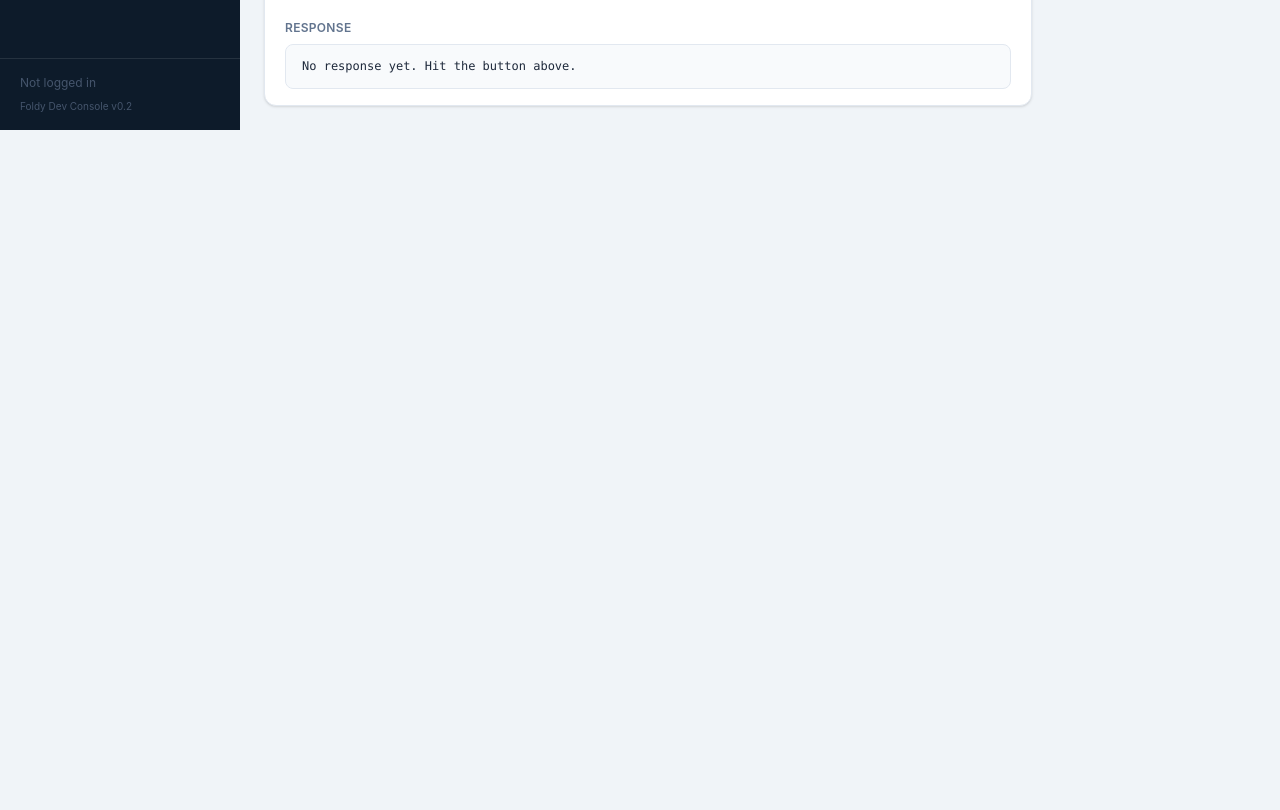
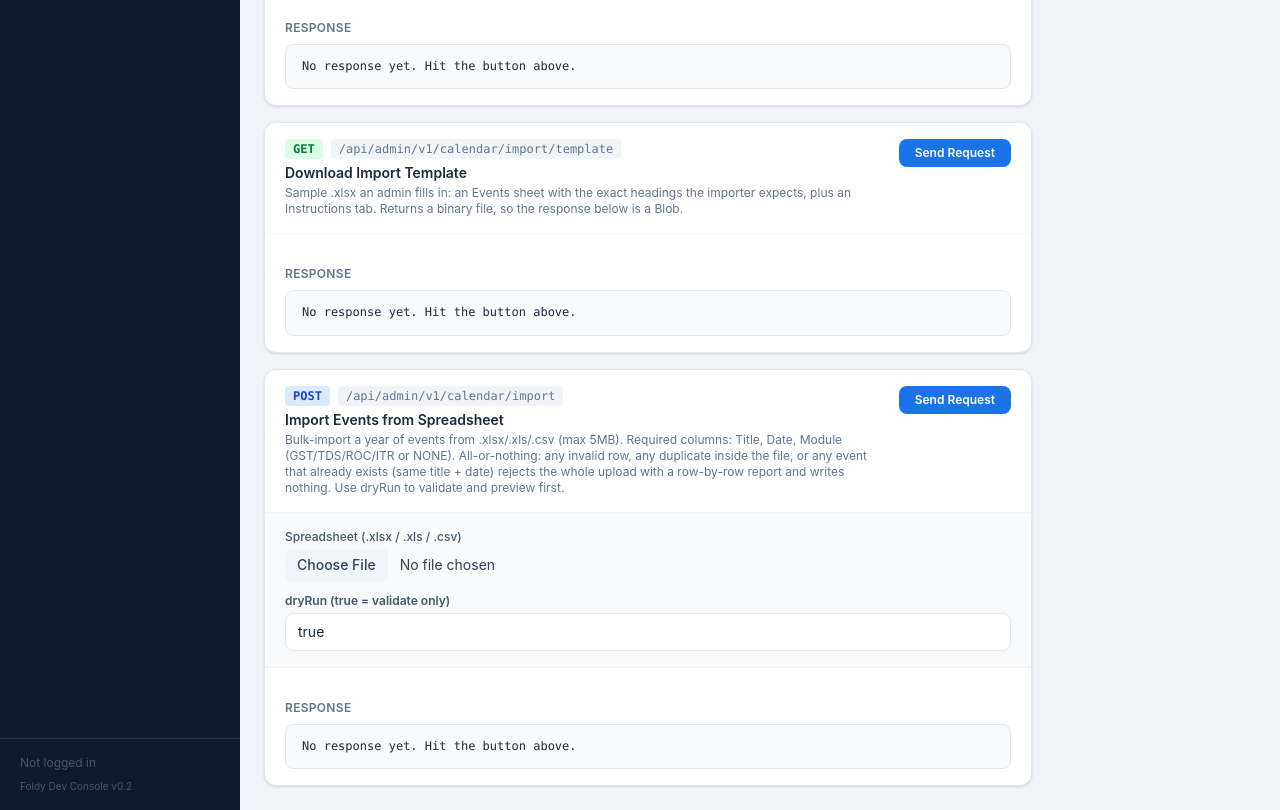
Before and after one commit to kaushikwebingo-tech/foldy_web, a React (Vite) app: page /admin in a window 1280 px wide. Shown: the part 10920-11730 px from the top of the page. Before the commit the page ends 11050 px from the top, so only its background shows below. Built offline with nearby package versions, Linux system fonts and the light colour scheme.

Commit message:
Add calendar import and download template functionality in AdminPage

```diff
--- a/src/api/adminApi.ts
+++ b/src/api/adminApi.ts
@@ -160,4 +160,24 @@ export const adminApi = {
   // Clone a whole month's compliance events from the previous year.
   importCalendarFromPreviousYear: (targetMonth: string) =>
     adminClient.post('/calendar/import-previous-year', { targetMonth }),
+
+  // Sample .xlsx an admin fills in for the spreadsheet import. Generated from
+  // the same column spec the importer validates against, so it cannot drift.
+  downloadCalendarImportTemplate: () =>
+    adminClient.get('/calendar/import/template', { responseType: 'blob' }),
+
+  /*
+   * Import a whole spreadsheet of events (multipart, field name "file";
+   * .xlsx/.xls/.csv, max 5MB). Required columns: Title, Date, Module.
+   *
+   * All-or-nothing: any invalid row, any duplicate inside the file, or any
+   * event that already exists (same title + date) rejects the entire upload
+   * with 400 and { reason, errors: [{ row, column, message }] } — nothing is
+   * written. Pass dryRun to validate and preview without importing.
+   */
+  importCalendarSheet: (file: File, dryRun = false) => {
+    const form = new FormData();
+    form.append('file', file);
+    return adminClient.post('/calendar/import', form, { params: { dryRun } });
+  },
 };
--- a/src/pages/AdminPage.tsx
+++ b/src/pages/AdminPage.tsx
@@ -62,6 +62,8 @@ export default function AdminPage() {
   const [calType, setCalType] = useState("event");
   const [calModule, setCalModule] = useState(""); // GST/TDS/ROC/ITR or "" (none, e.g. holiday)
   const [calTargetMonth, setCalTargetMonth] = useState("");
+  const [calSheet, setCalSheet] = useState<File | null>(null);
+  const [calDryRun, setCalDryRun] = useState("true");
 
   // Confirmation + reason modal for destructive actions.
   const [confirm, setConfirm] = useState<{
@@ -976,6 +978,36 @@ export default function AdminPage() {
         >
           <Field label="Target Month (YYYY-MM)" value={calTargetMonth} onChange={setCalTargetMonth} placeholder="2026-07" fullWidth />
         </ApiCard>
+
+        <ApiCard
+          title="Download Import Template"
+          method="GET"
+          endpoint="/api/admin/v1/calendar/import/template"
+          description="Sample .xlsx an admin fills in: an Events sheet with the exact headings the importer expects, plus an Instructions tab. Returns a binary file, so the response below is a Blob."
+          onSubmit={() => adminApi.downloadCalendarImportTemplate()}
+        />
+
+        <ApiCard
+          title="Import Events from Spreadsheet"
+          method="POST"
+          endpoint="/api/admin/v1/calendar/import"
+          description="Bulk-import a year of events from .xlsx/.xls/.csv (max 5MB). Required columns: Title, Date, Module (GST/TDS/ROC/ITR or NONE). All-or-nothing: any invalid row, any duplicate inside the file, or any event that already exists (same title + date) rejects the whole upload with a row-by-row report and writes nothing. Use dryRun to validate and preview first."
+          onSubmit={() => {
+            if (!calSheet) return Promise.reject(new Error("Choose a spreadsheet first."));
+            return adminApi.importCalendarSheet(calSheet, calDryRun === "true");
+          }}
+        >
+          <label className="block w-full">
+            <span className="block text-xs font-medium text-slate-600 mb-1">Spreadsheet (.xlsx / .xls / .csv)</span>
+            <input
+              type="file"
+              accept=".xlsx,.xls,.csv"
+              onChange={(e) => setCalSheet(e.target.files?.[0] ?? null)}
+              className="block w-full text-sm text-slate-700 file:mr-3 file:py-1.5 file:px-3 file:rounded-md file:border-0 file:text-sm file:font-medium file:bg-slate-100 file:text-slate-700 hover:file:bg-slate-200"
+            />
+          </label>
+          <Field label="dryRun (true = validate only)" value={calDryRun} onChange={setCalDryRun} placeholder="true" fullWidth />
+        </ApiCard>
       </div>
 
       {/* Confirmation + reason modal for destructive actions */}
```
